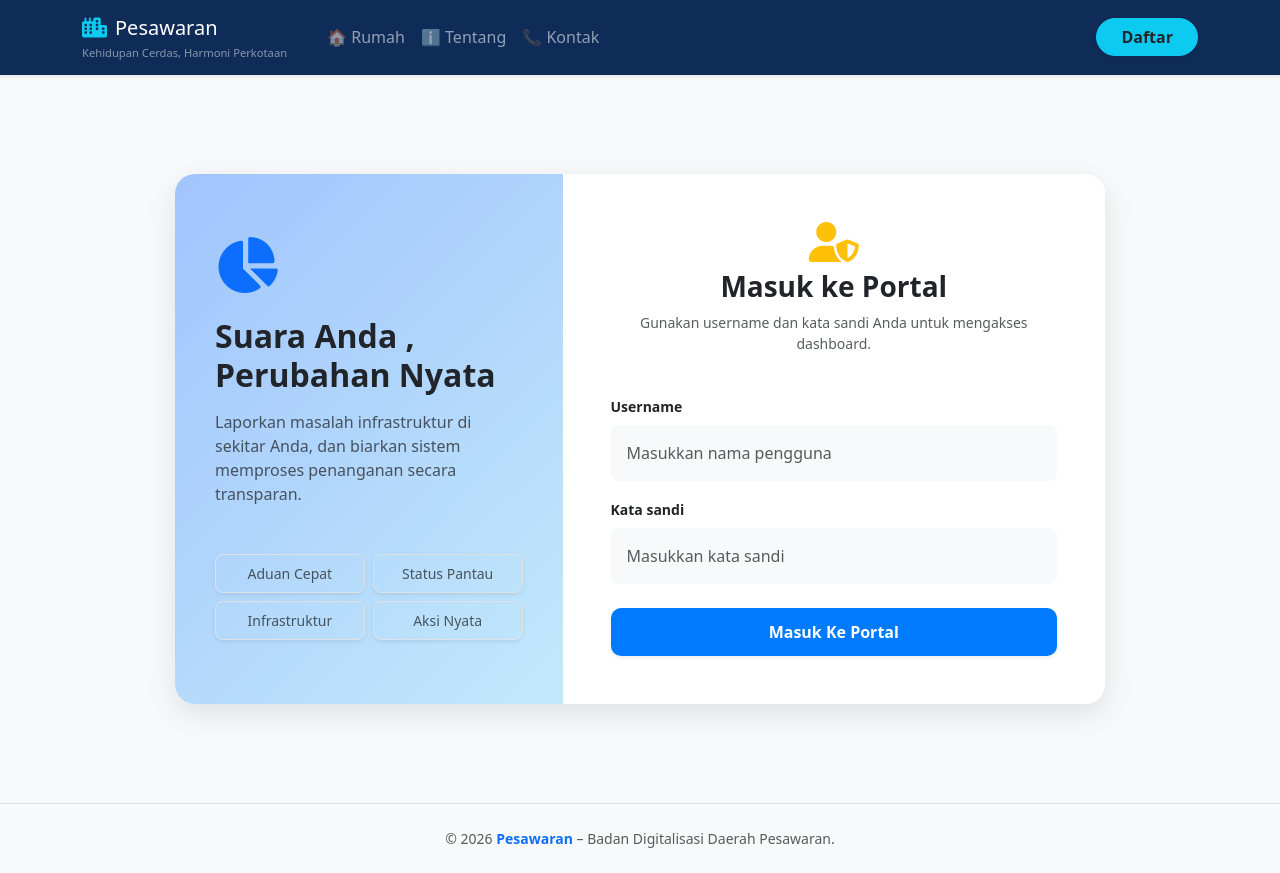
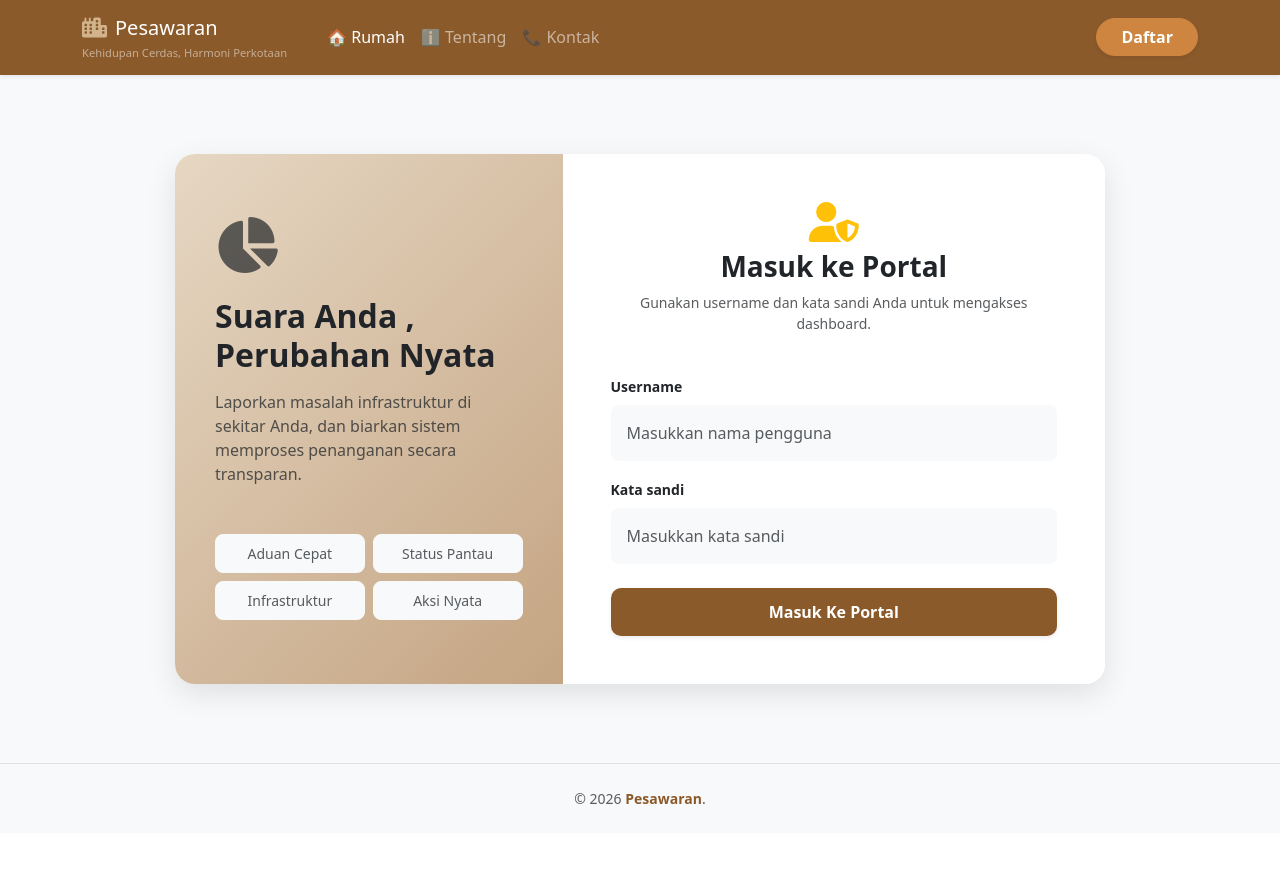
Before and after one commit to IET-Polinela/project-2026-ikromsafei, a Django app: page / in a window 1280 px wide. After the commit the page ends 804 px from the top, so only its background shows below. Run offline with Django 5.2, Linux system fonts and the light colour scheme.

Commit message:
Fix layout and update theme to brown Pesawaran

```diff
--- a/server_smartcity/templates/backend_home.html
+++ b/server_smartcity/templates/backend_home.html
@@ -3,36 +3,48 @@
 <head>
     <meta charset="UTF-8">
     <meta name="viewport" content="width=device-width, initial-scale=1.0">
-    <title>Citizen Portal - Pesawaran</title>
-    <!-- Bootstrap CSS -->
+    <title>Smart City Portal - Pesawaran</title>
     <link href="https://cdn.jsdelivr.net/npm/bootstrap@5.3.0/dist/css/bootstrap.min.css" rel="stylesheet">
-    <!-- Font Awesome untuk Icon -->
     <link href="https://cdnjs.cloudflare.com/ajax/libs/font-awesome/6.4.0/css/all.min.css" rel="stylesheet">
     <style>
+        /* Mengubah warna tema utama menjadi Coklat Identik Kabupaten Pesawaran */
         .navbar-custom {
-            background-color: #0f2c59;
+            background-color: #8B5A2B; /* Coklat Tua Sesuai Identitas Pesawaran */
         }
-        .main-container {
-            min-height: 85vh;
+        .btn-info {
+            background-color: #CD853F; /* Coklat Muda / Peru */
+            border-color: #CD853F;
+            color: white !important;
+        }
+        .btn-info:hover {
+            background-color: #B8860B;
+            border-color: #B8860B;
+        }
+        .text-info {
+            color: #D2B48C !important; /* Warna Krem/Coklat Muda Ringan untuk Icon */
+        }
+        /* Style asli bawaan tetap dipertahankan */
+        .login-container {
+            min-height: 80vh;
             display: flex;
             align-items: center;
             justify-content: center;
         }
-        .portal-card {
+        .card-login {
             border: none;
             border-radius: 20px;
             overflow: hidden;
             box-shadow: 0 10px 30px rgba(0,0,0,0.1);
         }
-        .portal-sidebar {
-            background: linear-gradient(135deg, #a1c4fd 0%, #c2e9fb 100%);
+        .login-sidebar {
+            background: linear-gradient(135deg, #E6D7C3 0%, #C4A482 100%); /* Gradasi Coklat Lembut */
             padding: 40px;
             display: flex;
             flex-direction: column;
             justify-content: center;
         }
         .btn-primary-custom {
-            background-color: #007bff;
+            background-color: #8B5A2B;
             border: none;
             padding: 12px;
             border-radius: 10px;
@@ -40,16 +52,13 @@
             transition: all 0.3s;
         }
         .btn-primary-custom:hover {
-            background-color: #0056b3;
+            background-color: #5C3A1A;
             transform: translateY(-2px);
         }
     </style>
 </head>
 <body class="bg-light">
 
-    <!-- ============================================================================== -->
-    <!-- NAVBAR ATAS (SUDAH JADI PESAWARAN) -->
-    <!-- ============================================================================== -->
     <nav class="navbar navbar-expand-lg navbar-custom navbar-dark shadow-sm">
         <div class="container">
             <a class="navbar-brand d-flex flex-column" href="/">
@@ -61,40 +70,35 @@
             </button>
             <div class="collapse navbar-collapse" id="navbarNav">
                 <ul class="navbar-nav ms-3 me-auto mb-2 mb-lg-0">
-                    <li class="nav-item"><a class="nav-link" href="/">🏠 Rumah</a></li>
+                    <li class="nav-item"><a class="nav-link active" href="/">🏠 Rumah</a></li>
                     <li class="nav-item"><a class="nav-link" href="#">ℹ️ Tentang</a></li>
                     <li class="nav-item"><a class="nav-link" href="#">📞 Kontak</a></li>
                 </ul>
                 <div class="d-flex gap-2">
-                    <a href="#" class="btn btn-info text-dark fw-bold px-4 rounded-pill shadow-sm">Daftar</a>
+                    <a href="#" class="btn btn-info fw-bold px-4 rounded-pill shadow-sm">Daftar</a>
                 </div>
             </div>
         </div>
     </nav>
 
-    <!-- ============================================================================== -->
-    <!-- MAIN INTERFACE -->
-    <!-- ============================================================================== -->
-    <div class="container main-container my-4">
+    <div class="container login-container my-4">
         <div class="col-lg-10">
-            <div class="card portal-card">
+            <div class="card card-login">
                 <div class="row g-0">
-                    <!-- Sisi Kiri (Informasi/Visual) -->
-                    <div class="col-md-5 portal-sidebar text-dark">
+                    <div class="col-md-5 login-sidebar text-dark">
                         <div class="mb-4">
-                            <i class="fa-solid fa-chart-pie text-primary display-4"></i>
+                            <i class="fa-solid fa-chart-pie text-dark display-4" style="opacity: 0.7;"></i>
                         </div>
                         <h2 class="fw-bold mb-3">Suara Anda ,<br>Perubahan Nyata</h2>
                         <p class="text-muted lead" style="font-size: 1rem;">Laporkan masalah infrastruktur di sekitar Anda, dan biarkan sistem memproses penanganan secara transparan.</p>
                         <div class="row g-2 mt-4">
-                            <div class="col-6"><span class="btn btn-white w-100 btn-sm text-muted rounded-3 py-2 border shadow-sm">Aduan Cepat</span></div>
-                            <div class="col-6"><span class="btn btn-white w-100 btn-sm text-muted rounded-3 py-2 border shadow-sm">Status Pantau</span></div>
-                            <div class="col-6"><span class="btn btn-white w-100 btn-sm text-muted rounded-3 py-2 border shadow-sm">Infrastruktur</span></div>
-                            <div class="col-6"><span class="btn btn-white w-100 btn-sm text-muted rounded-3 py-2 border shadow-sm">Aksi Nyata</span></div>
+                            <div class="col-6"><span class="btn btn-light w-100 btn-sm text-muted rounded-3 py-2">Aduan Cepat</span></div>
+                            <div class="col-6"><span class="btn btn-light w-100 btn-sm text-muted rounded-3 py-2">Status Pantau</span></div>
+                            <div class="col-6"><span class="btn btn-light w-100 btn-sm text-muted rounded-3 py-2">Infrastruktur</span></div>
+                            <div class="col-6"><span class="btn btn-light w-100 btn-sm text-muted rounded-3 py-2">Aksi Nyata</span></div>
                         </div>
                     </div>
 
-                    <!-- Sisi Kanan (Form Input Login) -->
                     <div class="col-md-7 p-5 bg-white d-flex flex-column justify-content-center">
                         <div class="text-center mb-4">
                             <i class="fa-solid fa-user-shield text-warning display-6 mb-2"></i>
@@ -102,14 +106,15 @@
                             <p class="text-muted small">Gunakan username dan kata sandi Anda untuk mengakses dashboard.</p>
                         </div>
 
-                        <form id="loginForm">
+                        <form method="POST" action="">
+                            {% csrf_token %}
                             <div class="mb-3">
                                 <label class="form-label text-dark small fw-bold">Username</label>
-                                <input type="text" class="form-control bg-light p-3 border-0 rounded-3" placeholder="Masukkan nama pengguna" required>
+                                <input type="text" name="username" class="form-control bg-light p-3 border-0 rounded-3" placeholder="Masukkan nama pengguna" required>
                             </div>
                             <div class="mb-4">
                                 <label class="form-label text-dark small fw-bold">Kata sandi</label>
-                                <input type="password" class="form-control bg-light p-3 border-0 rounded-3" placeholder="Masukkan kata sandi" required>
+                                <input type="password" name="password" class="form-control bg-light p-3 border-0 rounded-3" placeholder="Masukkan kata sandi" required>
                             </div>
                             <button type="submit" class="btn btn-primary btn-primary-custom w-100 text-white shadow-sm">Masuk Ke Portal</button>
                         </form>
@@ -119,16 +124,12 @@
         </div>
     </div>
 
-    <!-- ============================================================================== -->
-    <!-- FOOTER BAWAH (SUDAH DIGANTI MENJADI BADAN DIGITALISASI DAERAH PESAWARAN) -->
-    <!-- ============================================================================== -->
     <footer class="text-center py-4 bg-light border-top mt-auto">
         <div class="container">
-            <p class="mb-0 text-muted small">&copy; 2026 <span class="text-primary fw-bold">Pesawaran</span> – Badan Digitalisasi Daerah Pesawaran.</p>
+            <p class="mb-0 text-muted small">&copy; 2026 <span style="color: #8B5A2B; font-weight: bold;">Pesawaran</span>.</p>
         </div>
     </footer>
 
-    <!-- Bootstrap Bundle JS -->
     <script src="https://cdn.jsdelivr.net/npm/bootstrap@5.3.0/dist/js/bootstrap.bundle.min.js"></script>
 </body>
 </html>
```
